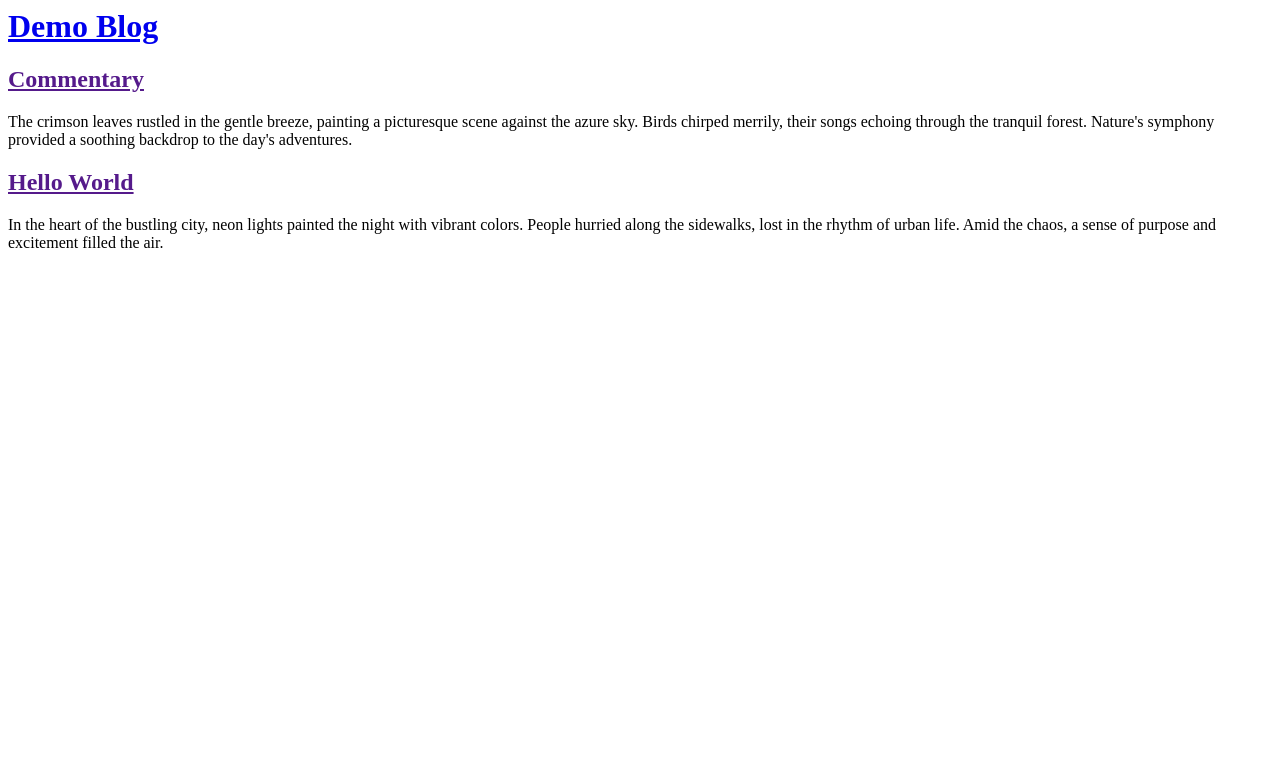
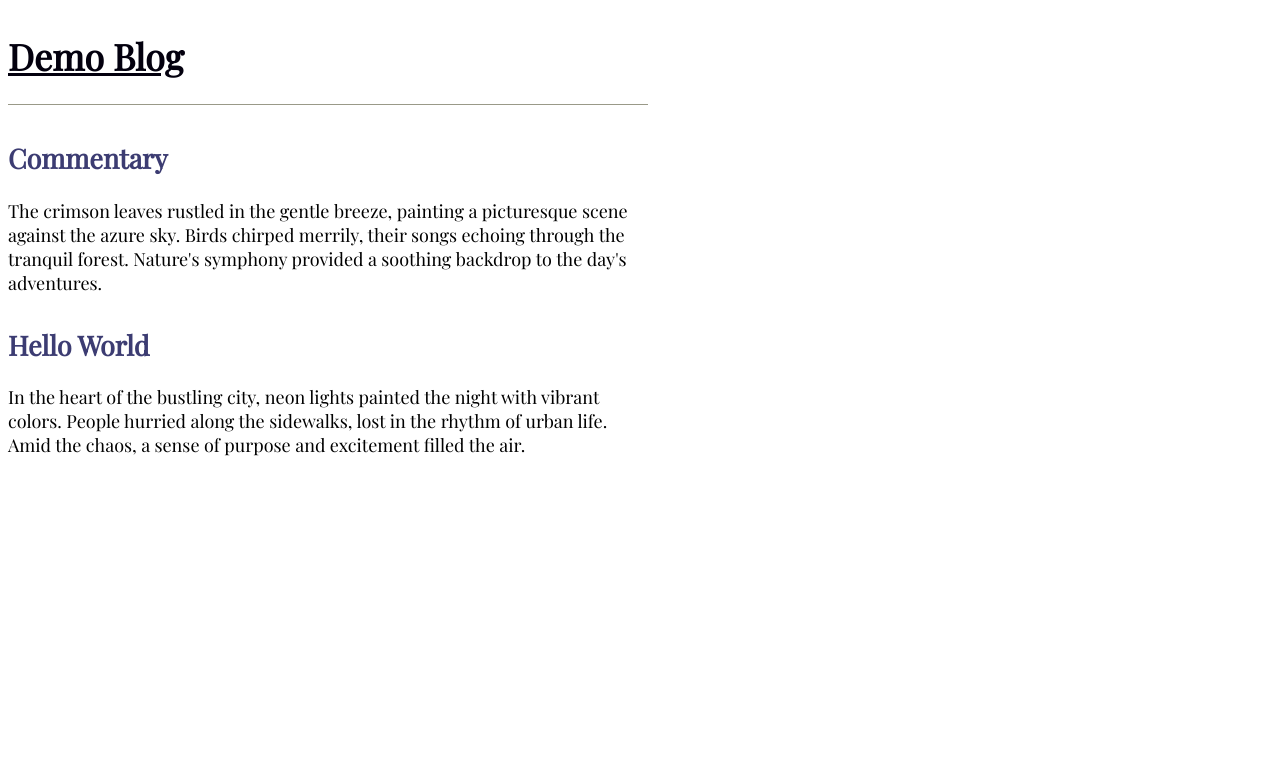
Before and after one commit to 30Piraten/app, a Django app: page / in a window 1280 px wide. Shown: the top 783 px of the page. Run offline with Django 4.2, Linux system fonts and the light colour scheme; data comes from the database, SQL or seed files in the repository; both versions use the stored data as it was after the commit.

Commit message:
updated static/css style

```diff
--- a/config/settings.py
+++ b/config/settings.py
@@ -118,6 +118,9 @@ USE_TZ = True
 
 STATIC_URL = 'static/'
 
+# we tell django to look into our static folder for files.
+STATICFILES_DIRS = [str(BASE_DIR.joinpath("static"))]  # new
+
 # Default primary key field type
 # https://docs.djangoproject.com/en/4.2/ref/settings/#default-auto-field
 
--- a/demo/views.py
+++ b/demo/views.py
@@ -1,4 +1,4 @@
-from django.views.generic import ListView
+from django.views.generic import ListView, DetailView
 from .models import Post
 
 # Create your views here.
@@ -7,3 +7,8 @@ from .models import Post
 class DemoViews(ListView):
     model = Post
     template_name = "home.html"
+
+
+class DemoPageView(DetailView):
+    model = Post
+    template_name = "post_detail.html"
--- /dev/null
+++ b/static/css/base.css
@@ -0,0 +1,43 @@
+body {
+    font-family: 'Playfair Display', serif;
+    font-size: 18px;
+    max-width: 50%;
+}
+
+header {
+    border-bottom: 1.5px solid #998;
+    margin-bottom: 2.2rem;
+    display: flex;
+}
+
+header h1 a {
+    color: rgb(3, 0, 14);
+}
+
+.nav-left {
+    margin-right: auto;
+}
+
+.nav-right {
+    display: flex;
+    padding-top: 2rem;
+}
+
+.post-entry {
+    margin-bottom: 2rem;
+}
+
+.post-entry h2 a,
+.post-entry h2 a:visited {
+    color: rgb(60, 60, 114);
+    text-decoration: none;
+}
+
+.post-entry p {
+    margin: 0;
+    font-weight: 400;
+}
+
+.post-entry h2 a:hover {
+    color: rgb(197, 71, 71)
+}
--- a/templates/base.html
+++ b/templates/base.html
@@ -1,7 +1,12 @@
+{% load static %}
 <html>
 
 <head>
     <title>Demo BLog</title>
+    <link rel="preconnect" href="https://fonts.googleapis.com">
+    <link rel="preconnect" href="https://fonts.gstatic.com" crossorigin>
+    <link href="https://fonts.googleapis.com/css2?family=Playfair+Display&display=swap" rel="stylesheet">
+    <link rel="stylesheet" href="{% static 'css/base.css' %}">
 </head>
 
 <body>
```
Also changed, not shown: db.sqlite3.
